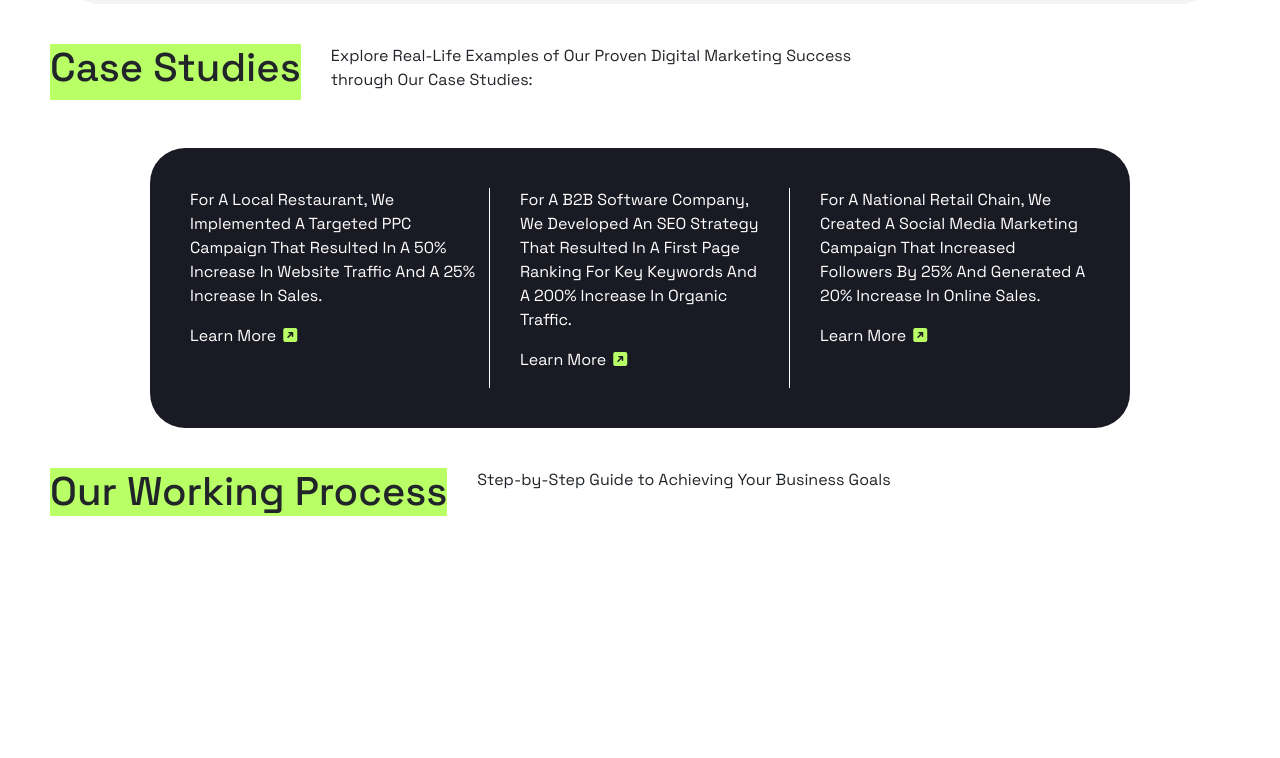
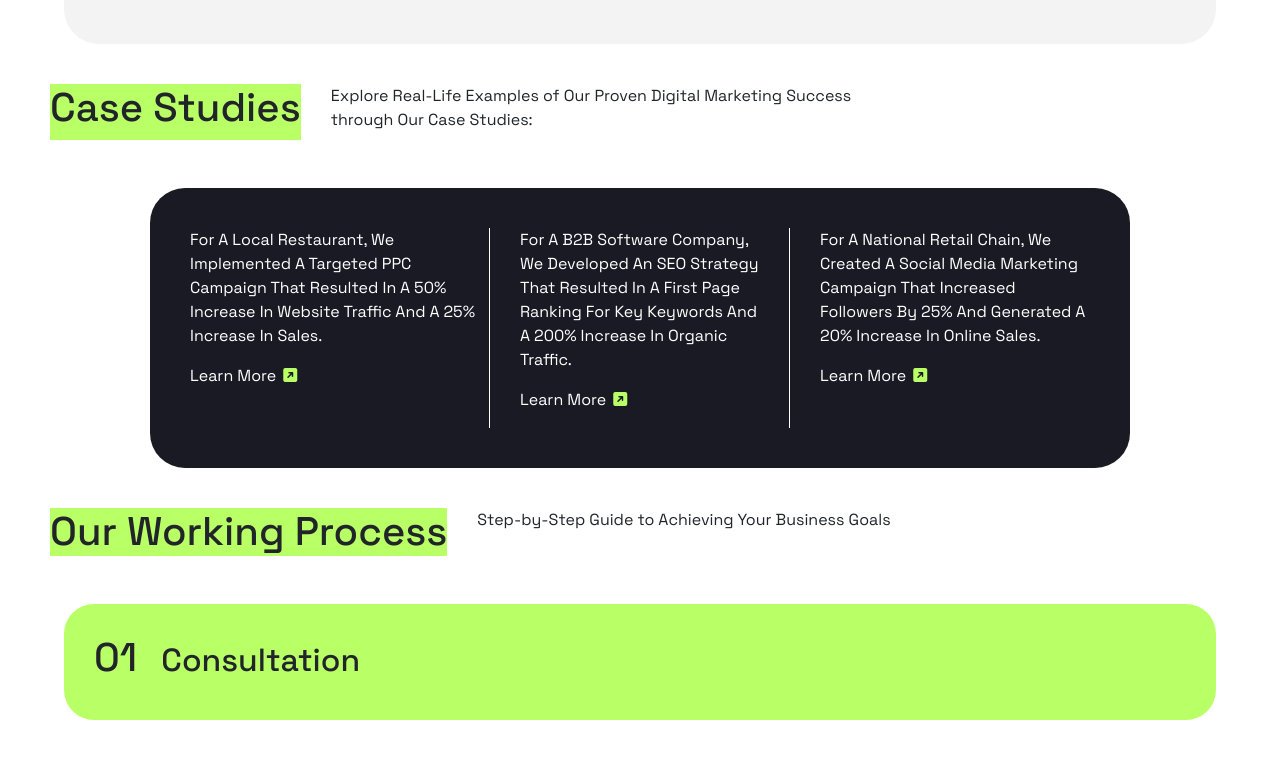
Before and after one commit to mah343290-spec/positivuslandingpage, a plain HTML site: page index.html in a window 1280 px wide. Shown: the part 1944-2702 px from the top of the page. Before the commit the page ends 2468 px from the top, so only its background shows below. Drawn offline with nearby package versions, Linux system fonts and the light colour scheme; a web font is replaced by a local one.

Commit message:
mistake solve

```diff
--- a/index.html
+++ b/index.html
@@ -229,6 +229,18 @@
                 <p>Step-by-Step Guide to Achieving Your Business Goals</p>
             </div>
         </div>
+        <div class="working_cards full_card">
+            <div class="working_card_header">
+                <h1 class="num">01</h1>
+                <h2 class="working_card_heading">Consultation</h2>
+            </div>
+            <div class="working_card_description"></div>
+        </div>
+        <div class="working_cards"></div>
+        <div class="working_cards"></div>
+        <div class="working_cards"></div>
+        <div class="working_cards"></div>
+        <div class="working_cards"></div>
     </section>
 
     <script src="https://cdn.jsdelivr.net/npm/bootstrap@5.3.8/dist/js/bootstrap.bundle.min.js"
--- a/style.css
+++ b/style.css
@@ -68,6 +68,13 @@
     margin-bottom: 40px;
 }
 
+@media only screen and (min-width:900px) {
+    .navbar {
+        display: none !important;
+        width: 100% !important;
+    }
+}
+
 /* herosection */
 
 .hero-section {
@@ -125,12 +132,6 @@
 }
 
 @media only screen and (max-width:899px) {
-    .navbar {
-        display: none !important;
-        width: 100% !important;
-    }
-}
-
     .mynavbar {
         display: none;
     }
@@ -154,6 +155,7 @@
 
     .banner_img {
         display: none;
+    }
 }
 
 
@@ -405,3 +407,24 @@
 .working_process_heading>h1 {
     background-color: var(--primary);
 }
+
+.full_card {
+    background-color: var(--primary);
+    width: 90%;
+    height: fit-content;
+    margin: 40px auto;
+}
+
+.working_card_heading {
+    display: inline-block;
+    margin-left: 20px;
+}
+
+.working_cards {
+    padding: 30px;
+    border-radius: 30px;
+}
+
+.num {
+    display: inline-block;
+}
```
Lines whose indentation alone changed are shown as unchanged.
